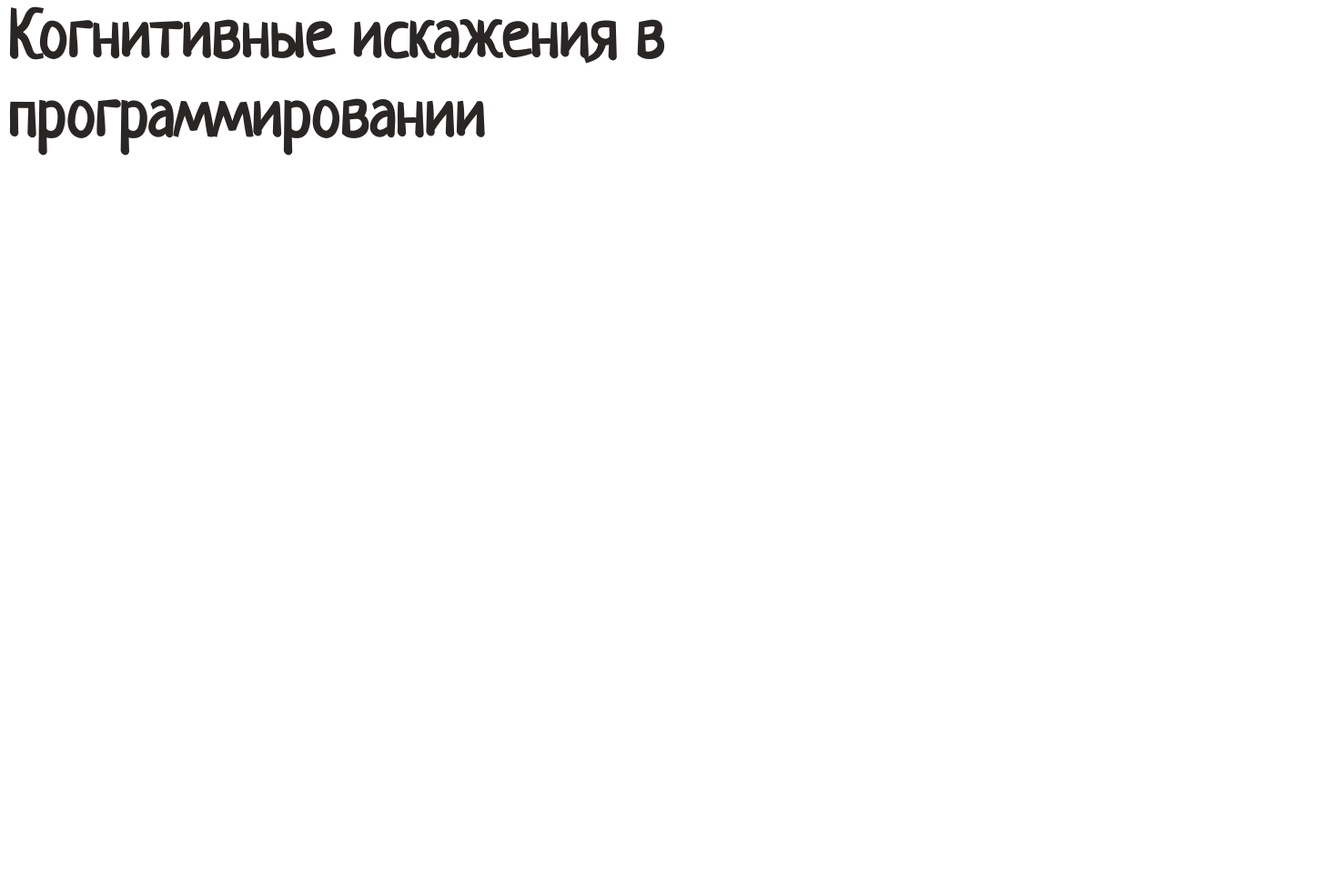
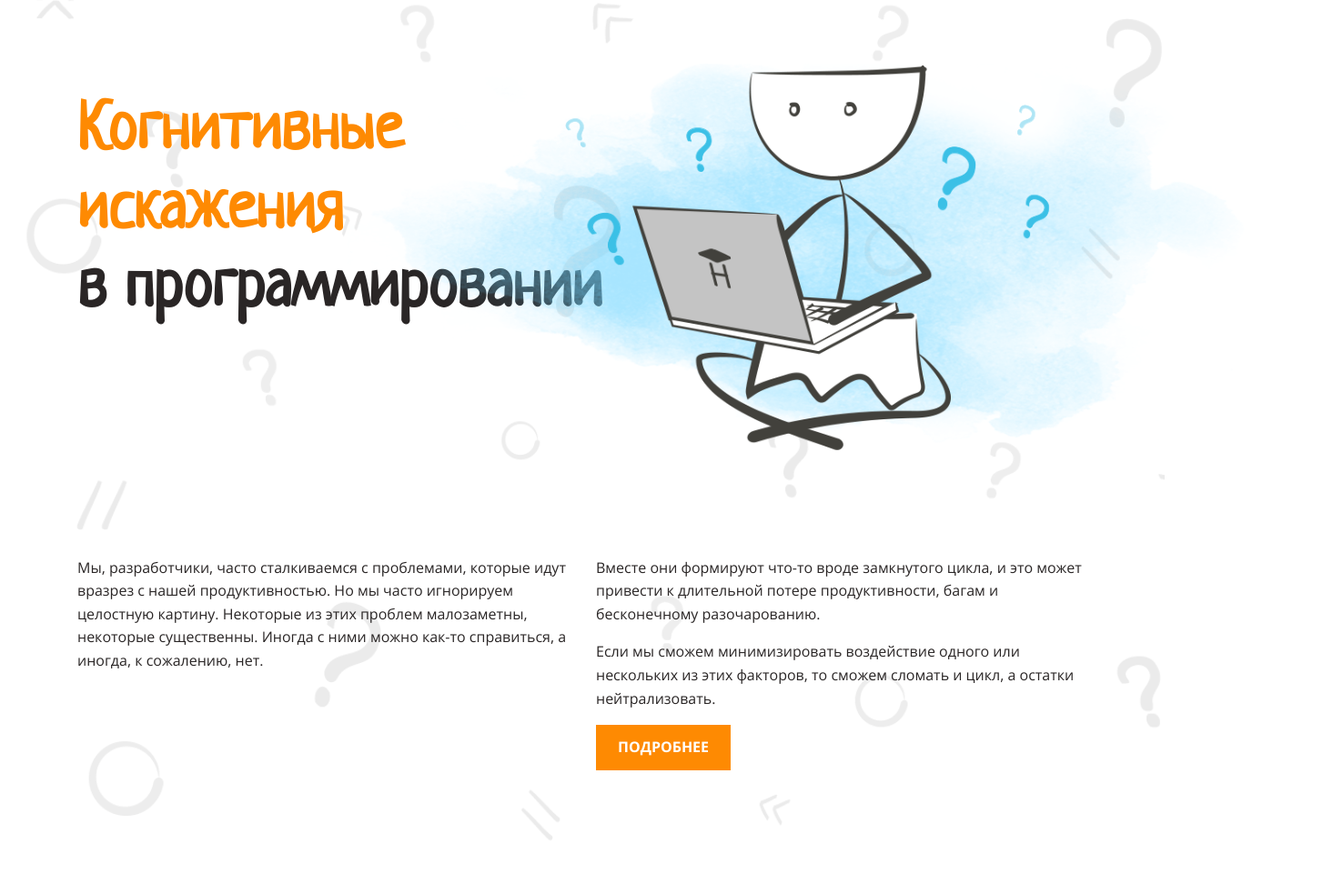
Before and after one commit to artem6367/layout-designer-project-58, a website: page src/index.html in a window 1280 px wide. Shown: the part 45-1006 px from the top of the page at 91% size, 1465 px wide, since content can reach past the window. Before the commit the page ends 800 px from the top, so only its background shows below. Drawn offline with Linux system fonts and the light colour scheme.

Commit message:
Добавлена секция header

```diff
--- a/src/index.html
+++ b/src/index.html
@@ -11,8 +11,30 @@
 </head>
 
 <body>
-    <header>
-        <h1>Когнитивные искажения в программировании</h1>
+    <header id="header">
+        <div class="container">
+            <h1><span class="text-primary">Когнитивные<br>искажения</span><br>в программировании</h1>
+            <img src="images/main.png" alt="Главная картинка" class="main-img">
+            <div class="columns">
+                <div class="w-100">
+                    <p>Мы, разработчики, часто сталкиваемся с проблемами, которые идут вразрез с нашей продуктивностью.
+                        Но
+                        мы часто игнорируем целостную картину. Некоторые из этих проблем малозаметны, некоторые
+                        существенны.
+                        Иногда с ними можно как-то справиться, а иногда, к сожалению, нет.</p>
+                </div>
+                <div class="w-100">
+                    <p>Вместе они формируют что-то вроде замкнутого цикла, и это может привести к длительной потере
+                        продуктивности, багам и бесконечному разочарованию.</p>
+                    <p>Если мы сможем минимизировать воздействие одного или нескольких из этих факторов, то сможем
+                        сломать и
+                        цикл, а остатки нейтрализовать.</p>
+                    <p>
+                        <a href="#" class="btn btn-primary">подробнее</a>
+                    </p>
+                </div>
+            </div>
+        </div>
     </header>
     <main>
         <section></section>
--- a/src/styles/style.css
+++ b/src/styles/style.css
@@ -22,6 +22,8 @@
 }
 
 body {
+  margin: 0;
+
   font-family: 'Open Sans', sans-serif;
   font-size: 16px;
   line-height: 1.6em;
@@ -47,8 +49,64 @@ h3 {
   font-size: 34px;
 }
 
-.section {
+.container {
+  position: relative;
   width: 1110px;
   margin: 0 auto;
   padding: 100px 0;
 }
+
+#header {
+  position: relative;
+}
+
+#header::before {
+   content: '';
+   position: absolute;
+   top: 0;
+   left: 0;
+   display: block;
+   width: 100%;
+   height: 100%;
+   background-image: url('../images/background.png');
+   background-repeat: no-repeat;
+   background-size: cover;
+   opacity: .1;
+}
+
+#header h1 {
+  padding-bottom: 185px;
+}
+
+.text-primary {
+  color: var(--primary);
+}
+
+.main-img {
+  position: absolute;
+  top: 55px;
+  right: -270px;
+  height: 525px;
+}
+
+.columns {
+  display: flex;
+  column-gap: 30px;
+}
+
+.btn {
+  display: inline-block;
+  padding: 12px 24px;
+}
+
+.btn-primary {
+  background-color: var(--primary);
+  font-weight: bold;
+  color: var(--white);
+  text-decoration: none;
+  text-transform: uppercase;
+}
+
+.w-100 {
+  width: 100%;
+}
```
Also changed, not shown: src/fonts/OpenSans.ttf, src/images/1.png (added), src/images/2.png (added), src/images/3.png (added), src/images/4.png (added), src/images/5.png (added), src/images/background.png (added), src/images/main.png (added), src/images/preview.png (added), src/images/send.svg (added).
